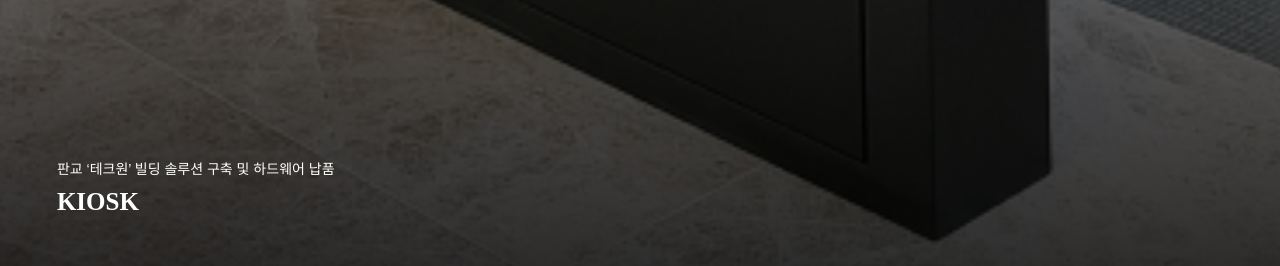
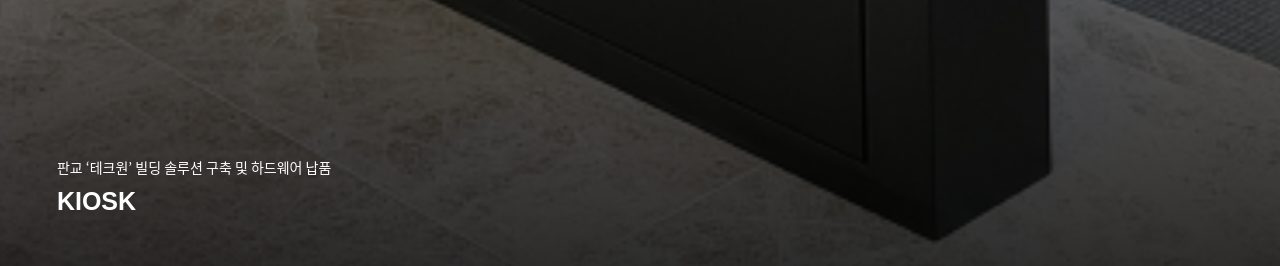
Before and after one commit to cedar-kr/cedar-hompage, a Next.js app in the folder cedar-homepage/: page / in a window 1280 px wide. Shown: the part 4952-5218 px from the top of the page. Built offline with nearby package versions, Linux system fonts and the light colour scheme.

Commit message:
레퍼런스(Main) 영역 폰트 적용

```diff
--- a/cedar-homepage/src/components/Main.js
+++ b/cedar-homepage/src/components/Main.js
@@ -14,7 +14,7 @@ const MainContainer = styled.section`
 `;
 
 const MainText = styled.p`
-  font-family: 'NotoSansCJKKR', sans-serif;
+  font-family: 'Noto Sans CJK KR', sans-serif;
   font-size: 1.4rem;
   font-weight: 500;
   color: #fff;
@@ -22,7 +22,7 @@ const MainText = styled.p`
 `;
 
 export const MainLgText = styled(LgText)`
-  font-family: 'S-CoreDream-6';
+  font-family: 'S-CoreDream-6Bold', sans-serif;
   color: #fff;
 `;
 
```
Also changed, not shown: cedar-homepage/public/fonts/SCDream6.otf (added).
